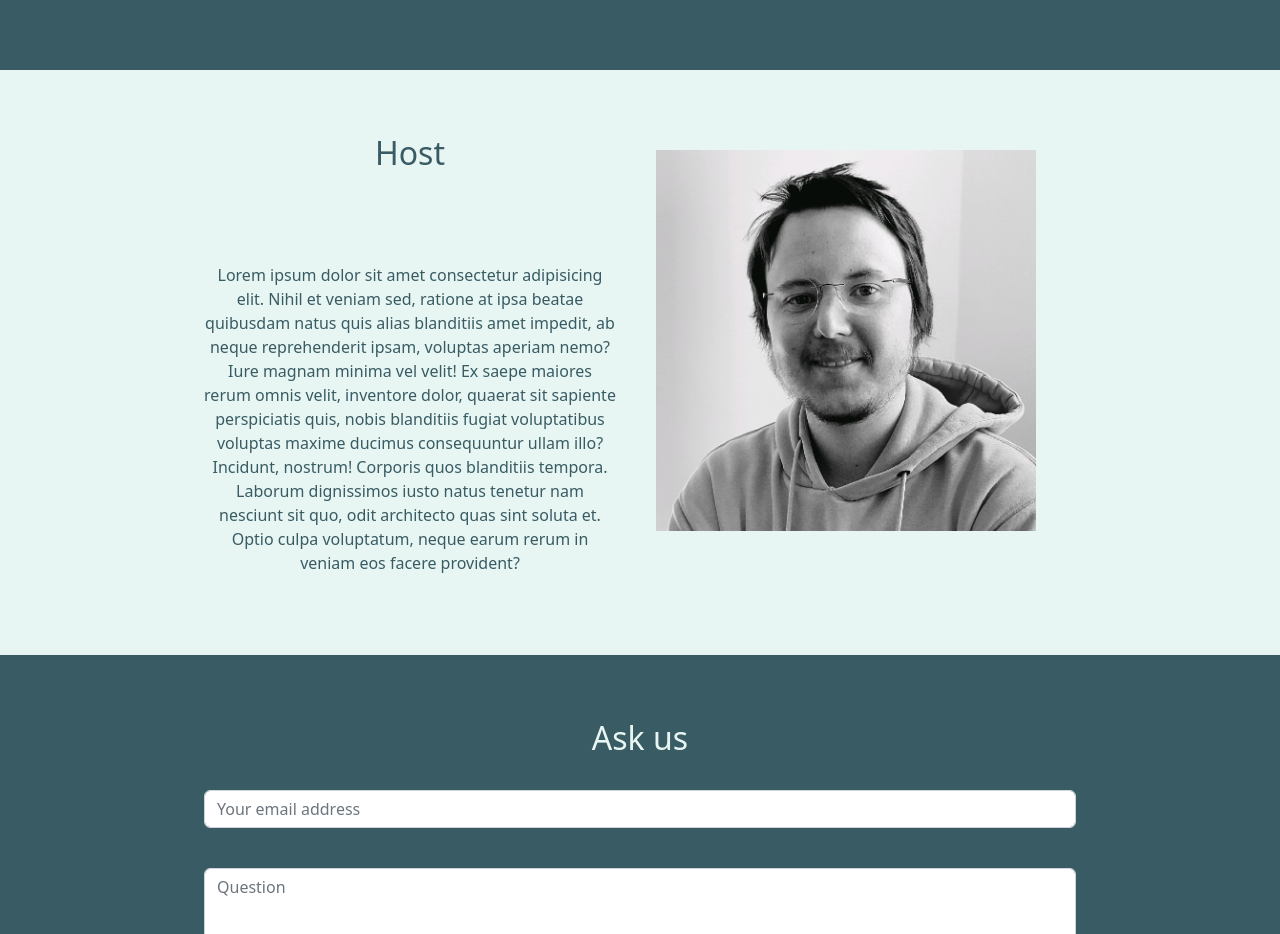
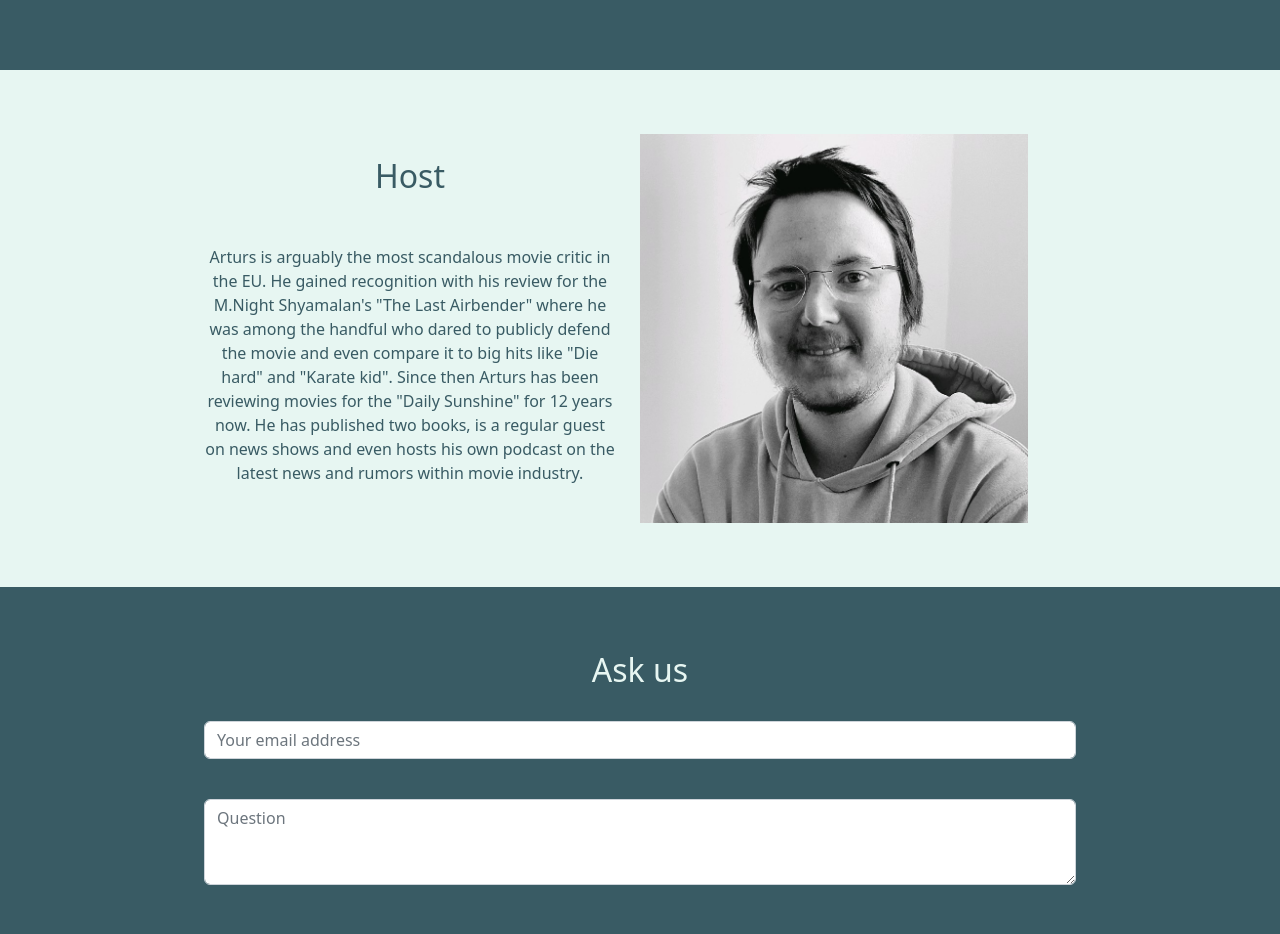
Before and after one commit to evatre/FinalTask, a plain HTML site: page frontend/index.html in a window 1280 px wide. Shown: the part 2180-3114 px from the top of the page. Drawn offline with nearby package versions, Linux system fonts and the light colour scheme.

Commit message:
fixed the host picture positioning and host info text

```diff
--- a/frontend/index.html
+++ b/frontend/index.html
@@ -136,16 +136,19 @@
 
 <!-- Host section -->
         <section id="host">
-            <div class="container row">
+            <div class="container row align-items-center">
                 <div class="col-md-6">
                     <h2>Host</h2>
 
-                    <p id="host-info">Lorem ipsum dolor sit amet consectetur adipisicing elit. Nihil et veniam sed, ratione at ipsa beatae quibusdam natus quis alias blanditiis amet impedit, ab neque reprehenderit ipsam, voluptas aperiam nemo?
-                    Iure magnam minima vel velit! Ex saepe maiores rerum omnis velit, inventore dolor, quaerat sit sapiente perspiciatis quis, nobis blanditiis fugiat voluptatibus voluptas maxime ducimus consequuntur ullam illo? Incidunt, nostrum!
-                    Corporis quos blanditiis tempora. Laborum dignissimos iusto natus tenetur nam nesciunt sit quo, odit architecto quas sint soluta et. Optio culpa voluptatum, neque earum rerum in veniam eos facere provident?</p>
+                    <p id="host-info"> Arturs is arguably the most scandalous movie critic in the EU. He gained recognition with his review for the M.Night Shyamalan's "The Last Airbender" where he was among the handful
+                        who dared to publicly defend the movie and even compare it to big hits like "Die hard" and "Karate kid".
+                        Since then Arturs has been reviewing movies for the "Daily Sunshine" for 12 years now. He has published two books, is a regular guest on news shows and even hosts his own
+                        podcast on the latest news and rumors within movie industry.
+
+                    </p>
                    </div>
-                <div class="col-md-6">
-                    <img src="pics/thehost.png" alt="" class="container w-60 p-3">
+                <div class="col-md-6 row">
+                    <img src="pics/thehost.png" alt="" class="container">
                 </div>
 
             </div>
--- a/frontend/styles.css
+++ b/frontend/styles.css
@@ -144,7 +144,7 @@ body {
 }
 
 #host-info {
-  padding-top: 20%;
+  padding-top: 10%;
 }
 
 #contact {
```
